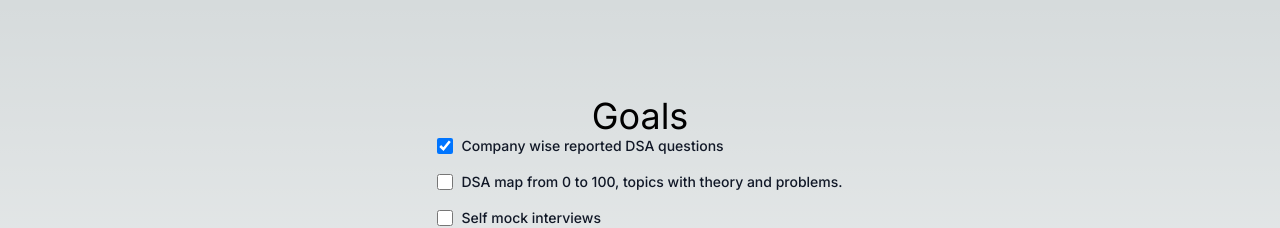
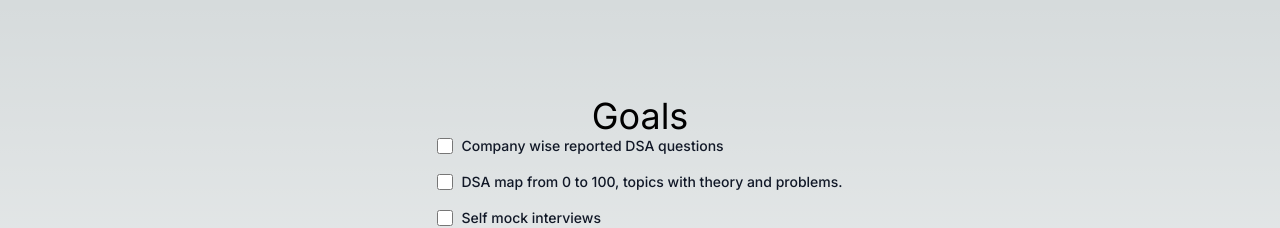
Before and after one commit to Payitfwd/pay-it-forward, a Next.js app: page / in a window 1280 px wide. Shown: the top 228 px of the page. Built offline with nearby package versions, Linux system fonts and the light colour scheme.

Commit message:
uncheck item

```diff
--- a/src/app/page.tsx
+++ b/src/app/page.tsx
@@ -1,5 +1,5 @@
 const GOALS = [
-  { goal: "Company wise reported DSA questions", completed: true },
+  { goal: "Company wise reported DSA questions", completed: false },
   {
     goal: " DSA map from 0 to 100, topics with theory and problems. ",
     completed: false,
```
